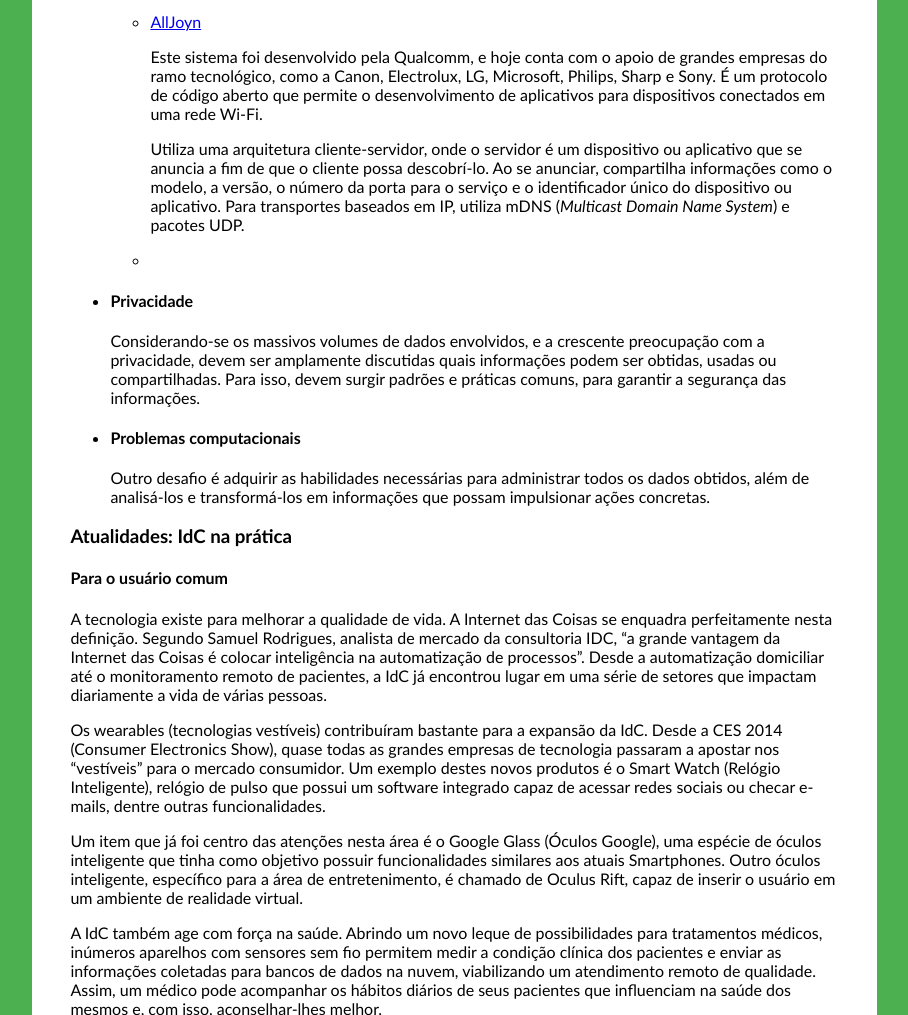
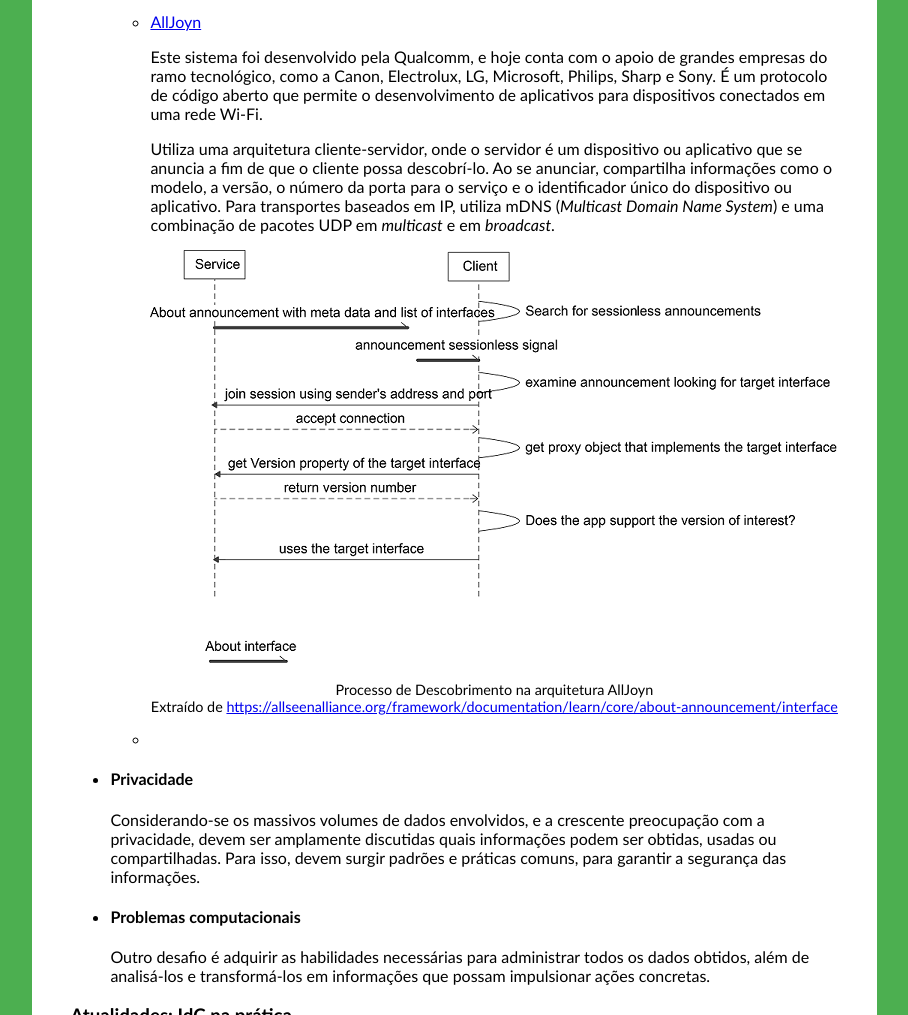
Before and after one commit to celsott/redes1html, a plain HTML site: page iot.html in a window 1280 px wide. Shown: the part 1780-2795 px from the top of the page, without its empty margins (288-1196 px from the left). Drawn offline with Linux system fonts and the light colour scheme.

Commit message:
Imagem já no site
Coloquei a imagem no site, com o devido título.
Último commit da noite

```diff
--- a/iot.html
+++ b/iot.html
@@ -74,7 +74,10 @@
 		    	<ul>
 		    		<li><a href="https://allseenalliance.org">AllJoyn</a></li>
 		    		<p>Este sistema foi desenvolvido pela Qualcomm, e hoje conta com o apoio de grandes empresas do ramo tecnológico, como a Canon, Electrolux, LG, Microsoft, Philips, Sharp e Sony. É um protocolo de código aberto que permite o desenvolvimento de aplicativos para dispositivos conectados em uma rede Wi-Fi.</p>
-		    		<p>Utiliza uma arquitetura cliente-servidor, onde o servidor é um dispositivo ou aplicativo que se anuncia a fim de que o cliente possa descobrí-lo. Ao se anunciar, compartilha informações como o modelo, a versão, o número da porta para o serviço e o identificador único do dispositivo ou aplicativo. Para transportes baseados em IP, utiliza mDNS (<i>Multicast Domain Name System</i>) e pacotes UDP. </p>
+		    		<p>Utiliza uma arquitetura cliente-servidor, onde o servidor é um dispositivo ou aplicativo que se anuncia a fim de que o cliente possa descobrí-lo. Ao se anunciar, compartilha informações como o modelo, a versão, o número da porta para o serviço e o identificador único do dispositivo ou aplicativo. Para transportes baseados em IP, utiliza mDNS (<i>Multicast Domain Name System</i>) e uma combinação de pacotes UDP em <i>multicast</i> e em <i>broadcast</i>. </p>
+		    		<img src="img/AllJoyn-Discovery.png" alt="AllJoyn Discovery">
+		    		<p style="font-size:90%;" align="center">Processo de Descobrimento na arquitetura AllJoyn
+		    		<br>Extraído de <a href="https://allseenalliance.org/framework/documentation/learn/core/about-announcement/interface"> https://allseenalliance.org/framework/documentation/learn/core/about-announcement/interface</a></p>
 		    		<li></li>
 		    	</ul>
 
```
